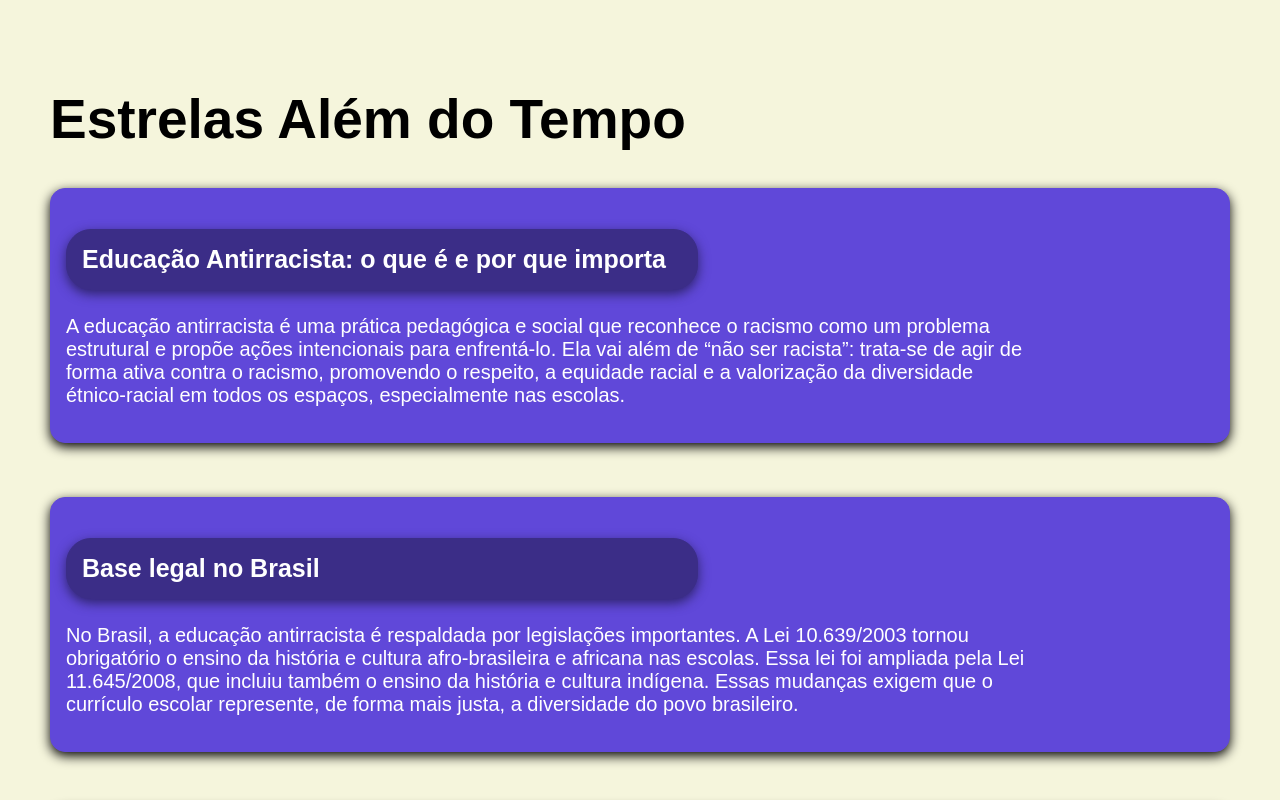
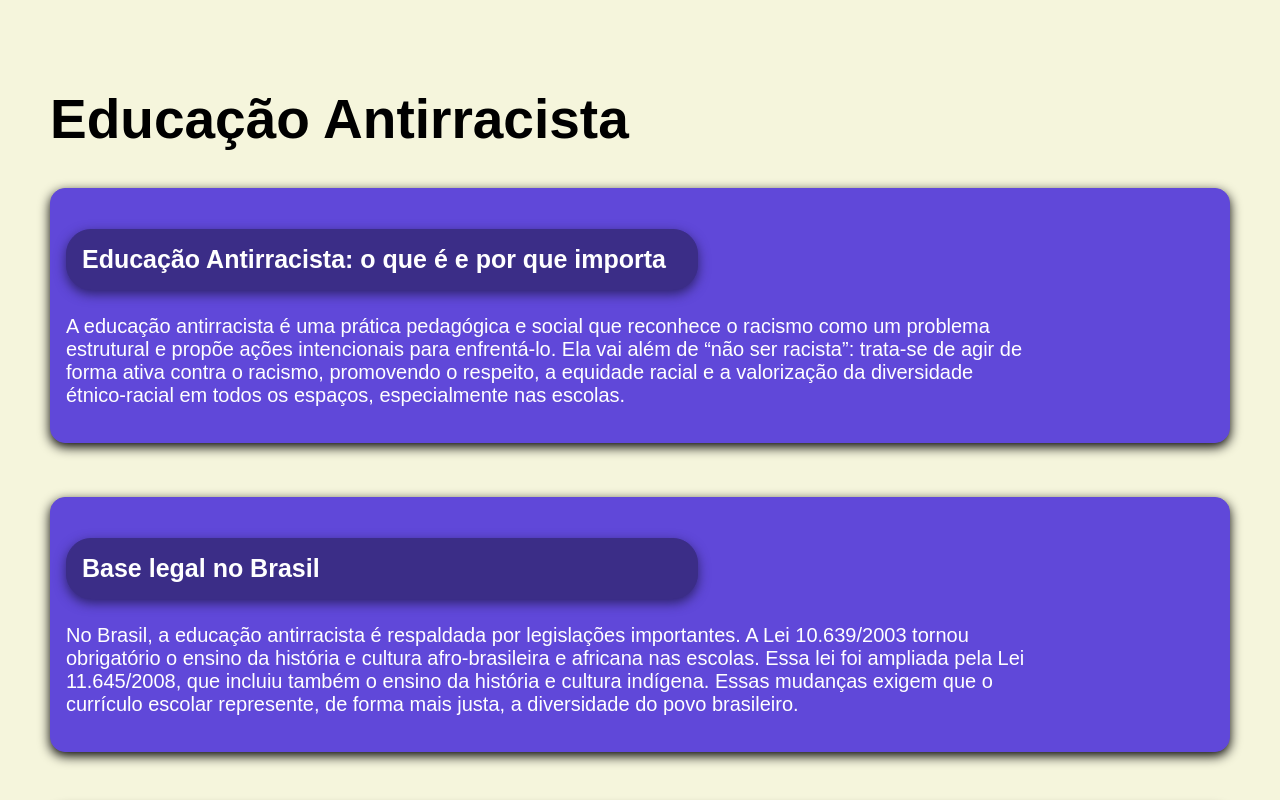
Before and after one commit to GuilhermeFRosa11/educacaoantirracista, a plain HTML site: page index.html in a window 1280 px wide. Shown: the top 800 px of the page. Drawn offline with Linux system fonts and the light colour scheme.

Commit message:
Update index.html

```diff
--- a/index.html
+++ b/index.html
@@ -8,7 +8,7 @@
 		<title>Educação Antirracista</title>
 	</head>
 	<body>
-		<h1>Estrelas Além do Tempo</h1>
+		<h1>Educação Antirracista</h1>
 
 		<div class="container">
 			<h3 class="titulo">Educação Antirracista: o que é e por que importa</h3>
```
